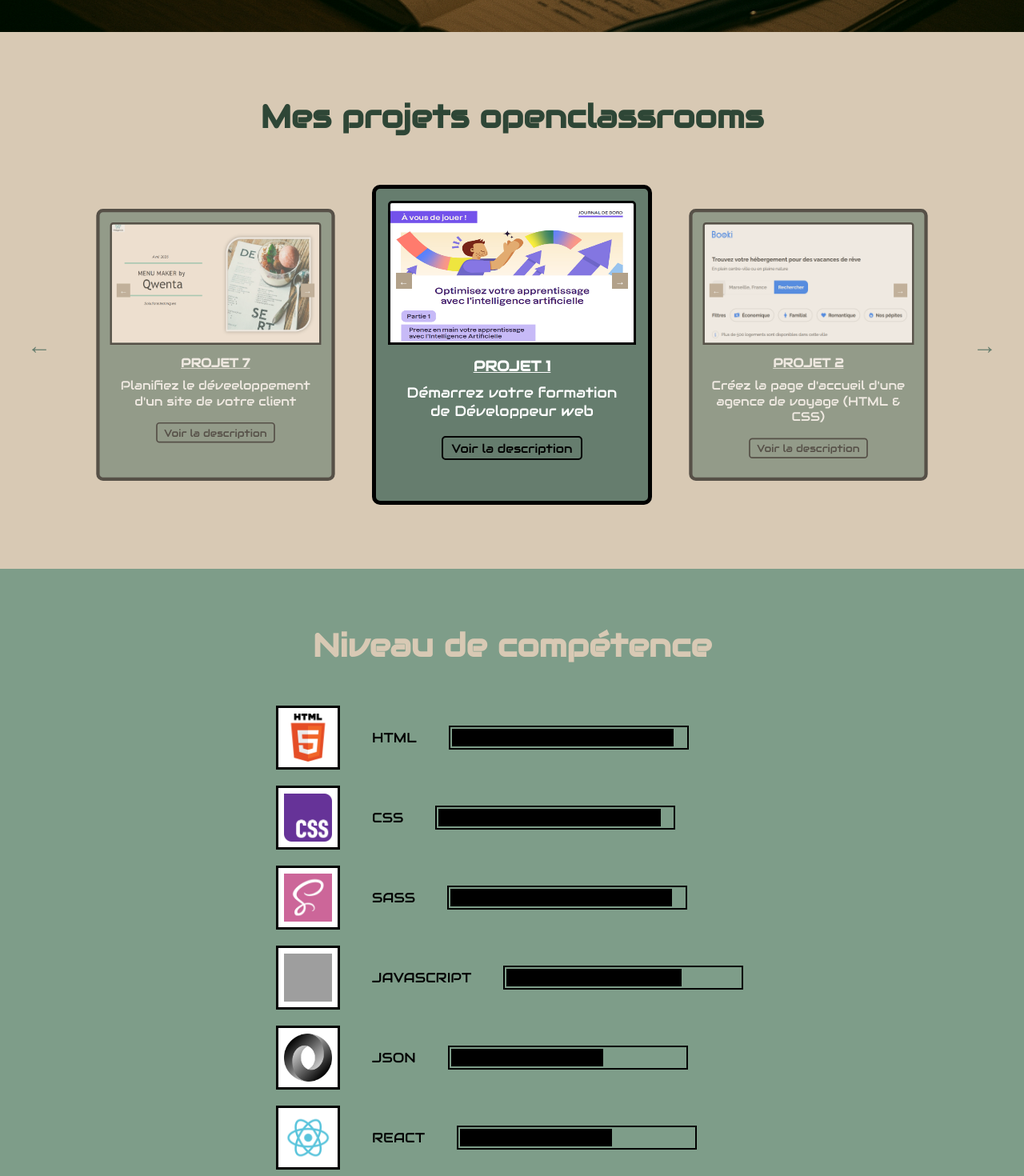
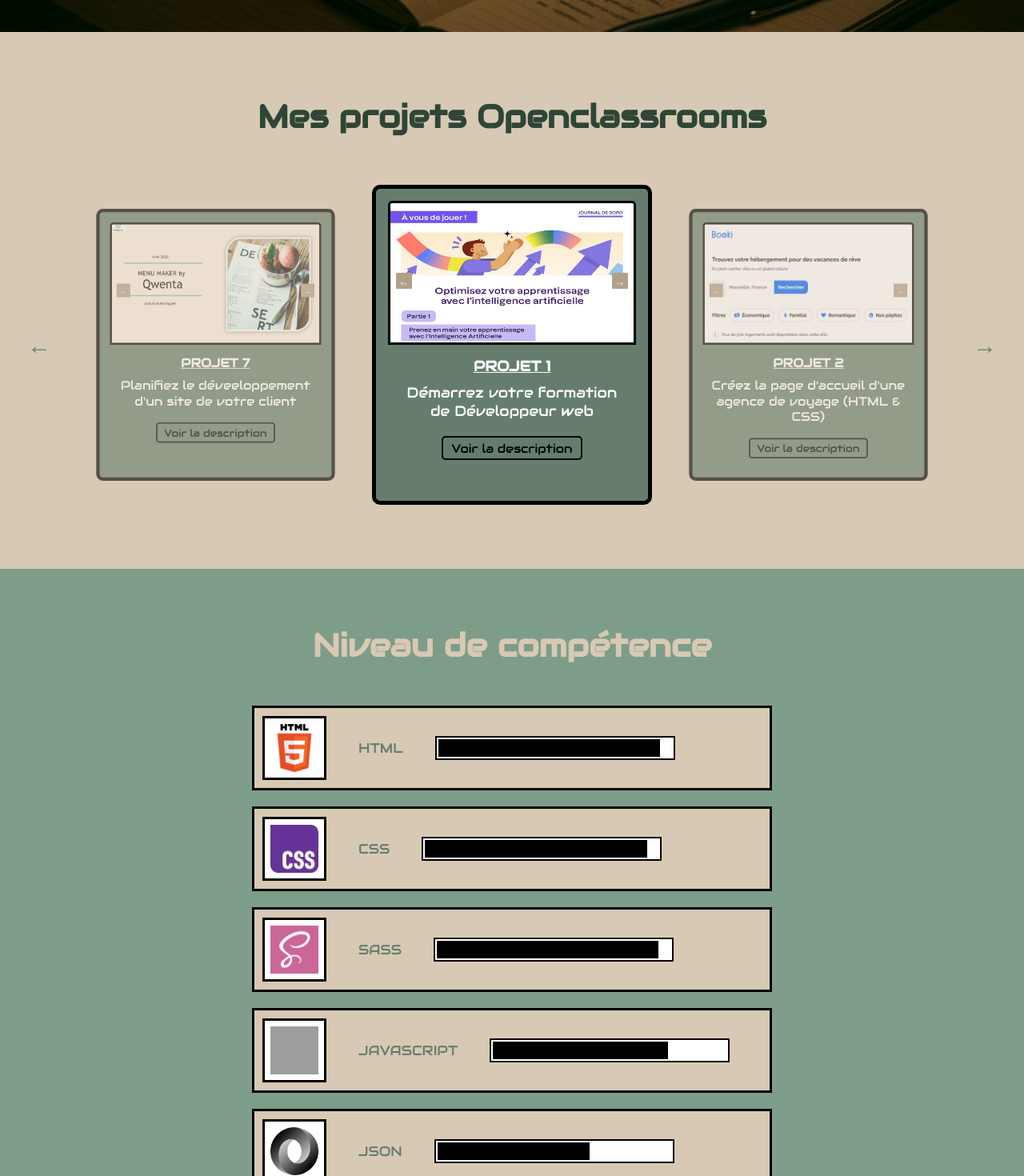
Before and after one commit to elhef010308/PORTFOLIO, a React (Vite) app: page /projects in a window 1280 px wide. Shown: the part 600-2070 px from the top of the page at 80% size. Built offline with nearby package versions, Linux system fonts and the light colour scheme; grey boxes are pictures that could not be loaded.

Commit message:
Mise en page de la page PROJET (terminée)

```diff
--- a/src/pages/Project.jsx
+++ b/src/pages/Project.jsx
@@ -58,7 +58,7 @@ function Projects() {
 
 
             <section className="part-projects-2">
-                <h2 className='title-projects-content'>Mes projets openclassrooms</h2>
+                <h2 className='title-projects-content'>Mes projets Openclassrooms</h2>
                 <div className='box-projects-one'>
                     <button className='carousel-button left' onClick={() => setCurrentIndex(prev => (prev - 1 + total) % total)}>←</button>
                     <div className='projects-carts-container'>
--- a/src/style/projects.scss
+++ b/src/style/projects.scss
@@ -298,7 +298,10 @@
             gap: 40px;
             width: 650px;
             height: auto;
-            margin: 0 0 20px 60px;
+            margin: 0 0 20px 0;
+            border: 3px black solid;
+            padding: 10px;
+            background-color: var(--color-fourteen);
 
             .logo-softskills {
                 width: 80px;
@@ -317,7 +320,7 @@
 
             .title-softskills {
                 font-size: 17px;
-                color: black;
+                color: var(--color-one);
             }
 
             .maitrise-softskills {
@@ -327,10 +330,11 @@
                 display: flex;
                 justify-content: flex-start;
                 border: 2px solid black;
+                background-color: white;
 
                 .jauge {
                     height: auto;
-                    background-color: black;
+                    background: black;
                 }
             }
         }
```
